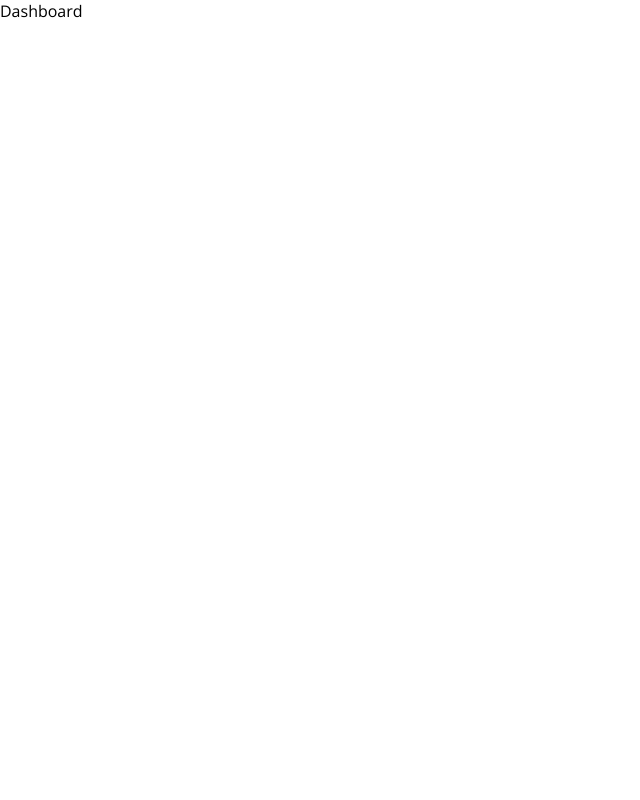
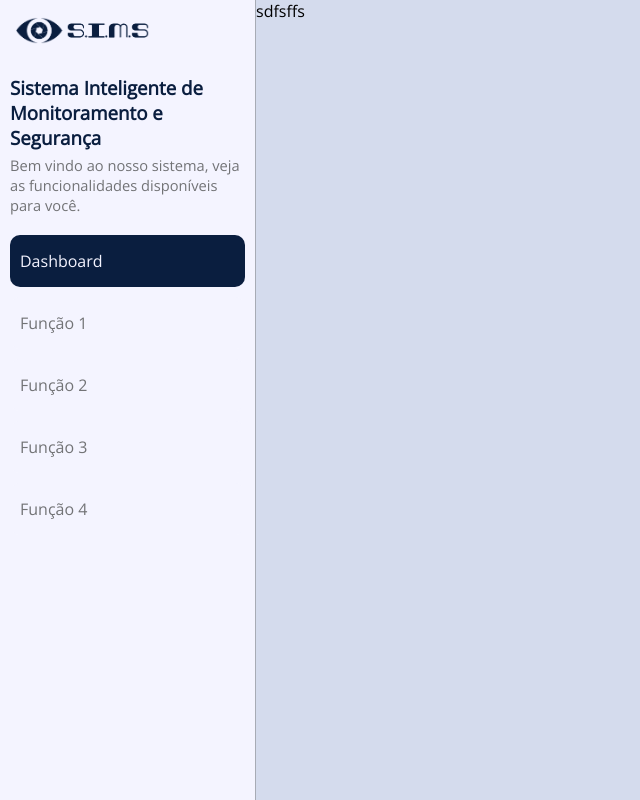
Before and after one commit to williamsdavid5/SIMS_dashborad, a React (Vite) app: page /dashboard in a window 1280 px wide. Shown: the whole page, without its empty margins (0-640 px from the left). Built offline with nearby package versions, Linux system fonts and the light colour scheme.

Commit message:
adicionado um menu lateral, a intenção é que ele seja o acesso à todas as funcionalidades da plataforma

```diff
--- a/src/App.css
+++ b/src/App.css
@@ -48,6 +48,7 @@ button:hover {
   --corJanela: #F4F4FF;
   --backgroundjanela: #D4DBED;
   --bordaCor: #a7abb5;
+  --textoCor: #727376;
   --azulDestaque: #0A1E3F;
   --azulMaisEscuro: #000c1f;
 }
--- a/src/pages/Dashboard.jsx
+++ b/src/pages/Dashboard.jsx
@@ -1,7 +1,15 @@
+import './styles/dashboard.css'
+import MenuLateral from './MenuLateral'
+
 export default function Dashboard() {
     return (
         <>
-            <p>Dashboard</p>
+            <main className="dashboardMain">
+                <MenuLateral></MenuLateral>
+                <section className='principalDash'>
+                    sdfsffs
+                </section>
+            </main>
         </>
     )
 }
--- a/src/pages/Login.jsx
+++ b/src/pages/Login.jsx
@@ -2,6 +2,7 @@ import './styles/login.css'
 import LogoCompletaAzul from '../assets/SIMS_logo_branca.png'
 import ViicLogo from '../assets/viic_logo_branca.png'
 import SIMSOlho from '../assets/SIMS_olho.png'
+import SIMSazul from '../assets/SIMS_logo_azul.png'
 import { useState } from 'react'
 import { useNavigate } from 'react-router-dom'
 
@@ -25,7 +26,8 @@ export default function Login() {
             <main className="backgroundLogin">
                 <div className="janelaLogin">
                     <div className='logoAux'>
-                        <img src={SIMSOlho} alt="" />
+                        <img src={SIMSazul} alt="" className='logoCompleta' />
+                        <img src={SIMSOlho} alt="" className='logoOlho' />
                     </div>
                     <h1>Login</h1>
                     <p>Usuário</p>
--- /dev/null
+++ b/src/pages/MenuLateral.jsx
@@ -0,0 +1,48 @@
+import './styles/menuLateral.css'
+import LogoHorizontal from '../assets/sims_horizontal.png'
+import { NavLink } from 'react-router-dom'
+
+export default function MenuLateral() {
+    return (
+        <aside className='menuLateralDiv'>
+            <div className='logoAux'>
+                <img src={LogoHorizontal} alt="" />
+            </div>
+            <h3 className='titulo'>Sistema Inteligente de Monitoramento e Segurança</h3>
+            <p className='paragrafoPadrao'>Bem vindo ao nosso sistema, veja as funcionalidades disponíveis para você.</p>
+            <div className='menuLateral'>
+                <NavLink
+                    to="/dashboard"
+                    className={({ isActive }) => isActive ? "itemAtivado" : "itemDesativado"}
+                >
+                    Dashboard
+                </NavLink>
+                <NavLink
+                    to="/"
+                    className={({ isActive }) => isActive ? "itemAtivado" : "itemDesativado"}
+
+                >
+                    Função 1
+                </NavLink>
+                <NavLink
+                    to="/"
+                    className={({ isActive }) => isActive ? "itemAtivado" : "itemDesativado"}
+                >
+                    Função 2
+                </NavLink>
+                <NavLink
+                    to="/"
+                    className={({ isActive }) => isActive ? "itemAtivado" : "itemDesativado"}
+                >
+                    Função 3
+                </NavLink>
+                <NavLink
+                    to="/"
+                    className={({ isActive }) => isActive ? "itemAtivado" : "itemDesativado"}
+                >
+                    Função 4
+                </NavLink>
+            </div>
+        </aside>
+    )
+}
--- /dev/null
+++ b/src/pages/styles/dashboard.css
@@ -0,0 +1,7 @@
+.dashboardMain {
+    background-color: var(--backgroundjanela);
+    width: 100%;
+    height: 100vh;
+    box-sizing: border-box;
+    display: flex;
+}
--- a/src/pages/styles/login.css
+++ b/src/pages/styles/login.css
@@ -44,6 +44,10 @@
 
 .logoAux img {
     height: 90%;
+}
+
+.logoAux .logoCompleta {
+    display: none;
 }
 
 .janelaLogin h1 {
@@ -106,4 +110,17 @@
         width: 100%;
         border: none;
     }
+
+    .logoAux .logoCompleta {
+        display: block;
+    }
+
+    .logoAux .logoOlho {
+        display: none;
+    }
+
+    .logoAux {
+        height: 70px;
+
+    }
 }
--- /dev/null
+++ b/src/pages/styles/menuLateral.css
@@ -0,0 +1,79 @@
+.menuLateralDiv {
+    background-color: var(--corJanela);
+    width: 20%;
+    padding: 10px;
+    box-sizing: border-box;
+    display: flex;
+    flex-direction: column;
+    border-right: solid 1px var(--bordaCor);
+}
+
+.menuLateralDiv .logoAux {
+    height: 30px;
+    justify-content: left;
+    margin: 5px;
+    margin-bottom: 30px;
+}
+
+.menuLateralDiv .titulo {
+    color: var(--azulDestaque);
+    margin: 0;
+    margin-bottom: 5px;
+}
+
+.menuLateral {
+    /* background-color: var(--backgroundjanela); */
+    margin-top: 10px;
+    display: flex;
+    flex: 1;
+    flex-direction: column;
+    /* padding: 10px; */
+    box-sizing: border-box;
+    gap: 10px;
+    border-radius: 10px;
+    /* border: solid 1px var(--bordaCor); */
+}
+
+.menuLateral .itemDesativado,
+.menuLateral .itemAtivado {
+    text-decoration: none;
+    justify-content: left;
+    display: flex;
+    background-color: var(--corJanela);
+    color: var(--azulDestaque);
+    /* border: solid 1px var(--bordaCor); */
+    border: none;
+    color: var(--textoCor);
+    padding: 15px 10px;
+    /* font-weight: bold; */
+    border-radius: 10px;
+    transition: background-color 0.2s ease-in-out;
+}
+
+.menuLateral .itemDesativado:hover {
+    background-color: var(--backgroundjanela);
+}
+
+.menuLateral .itemAtivado {
+    background-color: var(--azulDestaque);
+    color: var(--corJanela);
+}
+
+.paragrafoPadrao {
+    color: var(--textoCor);
+    margin-bottom: 10px;
+    font-size: 11pt;
+    /* text-align: justify; */
+}
+
+@media (max-width: 1000px) {
+    .menuLateralDiv {
+        width: 30%;
+    }
+}
+
+@media (max-width: 700px) {
+    .menuLateralDiv {
+        width: 50%;
+    }
+}
```
Also changed, not shown: src/assets/SIMS_logo_azul.png (added), src/assets/sims_horizontal.png (added).
